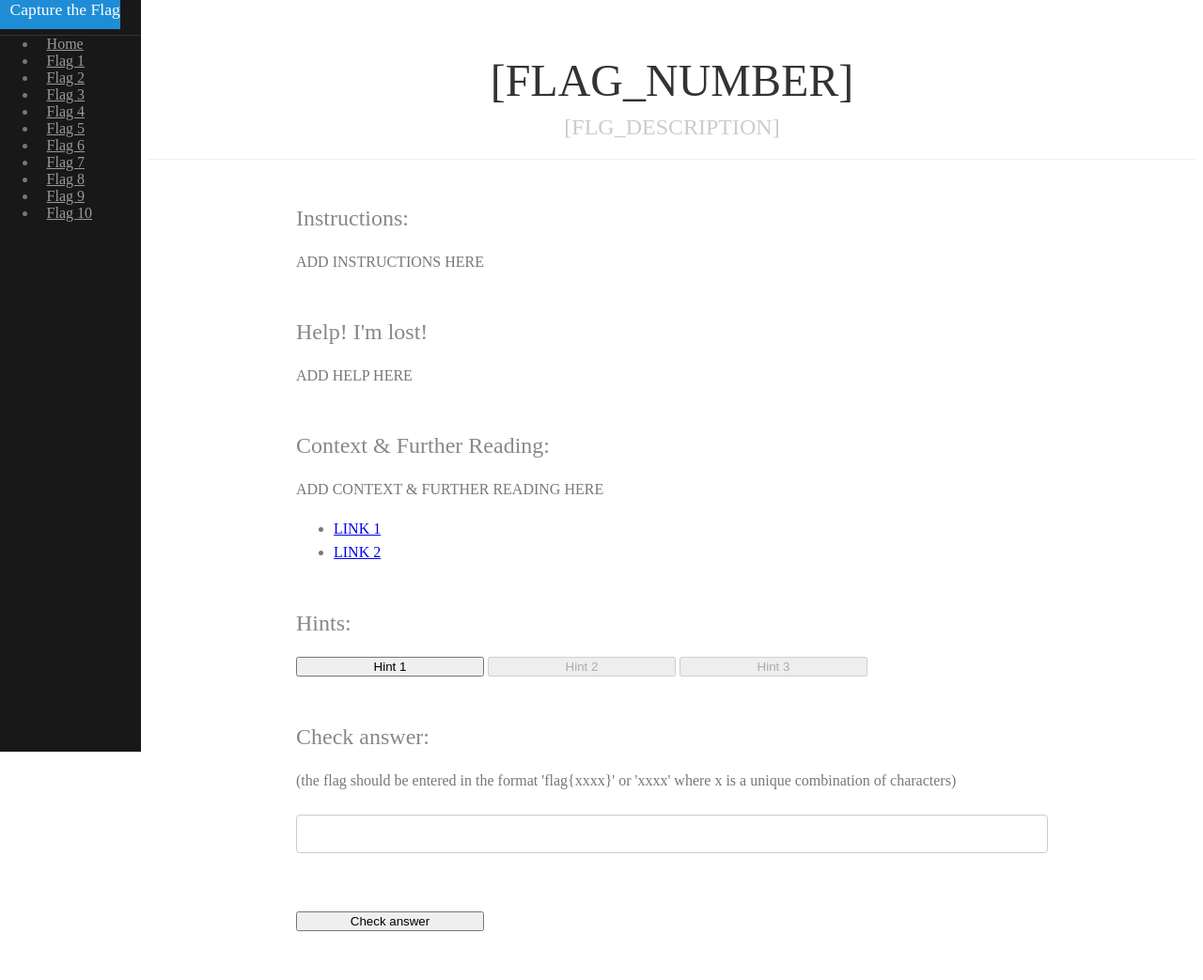
After one commit to donnelly-r/ctf-website, a Flask app: page /TEMPLATE in a window 1280 px wide. The commit adds this page. Shown: the whole page at 94% size. Run offline with Flask 3, Linux system fonts and the light colour scheme.

Commit message:
generalised flag1.js for all future development. created html template for future flags

```diff
--- a/static/scripts/flag1.js
+++ b/static/scripts/flag.js
@@ -28,7 +28,9 @@ function showHint(hintNumber) {
     }
 }
 
-function checkAnswer() {
+function checkAnswer(flagNumber) {
+    switch (flagNumber){
+        case 1:
             if (document.forms['submitAnswer'].flagInput.value == "nkw2" || document.forms['submitAnswer'].flagInput.value == "flag{nkw2}") {
                 nextFlagLink.style.display = "block";
                 alert("Congratulations, you have completed the first flag! Please click the hyperlink at the bottom of this page to continue to the next challenge")
@@ -37,3 +39,4 @@ function checkAnswer() {
                 alert("Unfortunately this is not correct. Please ensure you have entered the flag in the correct form and try again")
             }
     }
+}
--- a/templates/flag1.html
+++ b/templates/flag1.html
@@ -103,13 +103,13 @@
                     <input type="text" id="flagInput" name="flagInput">
                 </form>
                 <br><br>
-                <button name="checkAnswerButton" class="action_btn" type="button" onclick="checkAnswer()">Check answer</button>
+                <button name="checkAnswerButton" class="action_btn" type="button" onclick="checkAnswer(1)">Check answer</button>
                 <h2><a href="flag2" id="nextFlag" style="display:none;" class="pure-menu-item">Continue to flag 2</a></h2>
             </div>
         </div>
     </div>
 
-    <script type="text/javascript" src="{{ url_for('static', filename='scripts/flag1.js') }}"></script>
+    <script type="text/javascript" src="{{ url_for('static', filename='scripts/flag.js') }}"></script>
     <script type="text/javascript" src="{{ url_for('static', filename='scripts/ui.js') }}"></script>
 
 </body>
--- a/templates/index.html
+++ b/templates/index.html
@@ -57,7 +57,7 @@
                     Box window. You should be presented with a terminal session which looks like the following:.
                 </p>
                 <img src="{{url_for('static', filename='assets/index/expected_terminal_output.jpg')}}" width="400px"
-                    class="center">
+                    class="center" alt="initial setup of your terminal session should look like the following screenshot">
                 <p>
                     Once you see this screen, you are ready to start the first flag! Click the link below to navigate
                     there.
--- /dev/null
+++ b/templates/template.html
@@ -0,0 +1,94 @@
+<!doctype html>
+<html lang="en">
+
+<head>
+    <meta charset="utf-8">
+    <meta http-equiv="X-UA-Compatible" content="IE=edge">
+    <meta name="viewport" content="width=device-width, initial-scale=1.0">
+    <title>Flag 1</title>
+    <link rel="stylesheet" href="static/style/style.css">
+</head>
+
+<body>
+
+    <div id="layout">
+        <!-- Menu toggle -->
+        <a href="#menu" id="menuLink" class="menu-link">
+            <!-- Hamburger icon -->
+            <span></span>
+        </a>
+
+        <div id="menu">
+            <div class="pure-menu">
+                <a class="pure-menu-heading">Capture the Flag</a>
+                <ul class="pure-menu-list">
+                    <li class="pure-menu-item"><a href="/" class="pure-menu-link">Home</a></li>
+                    <li class="pure-menu-item"><a href="flag1" class="pure-menu-link">Flag 1</a></li>
+                    <li class="pure-menu-item"><a href="flag2" class="pure-menu-link">Flag 2</a></li>
+                    <li class="pure-menu-item"><a href="flag3" class="pure-menu-link">Flag 3</a></li>
+                    <li class="pure-menu-item"><a href="flag4" class="pure-menu-link">Flag 4</a></li>
+                    <li class="pure-menu-item"><a href="flag5" class="pure-menu-link">Flag 5</a></li>
+                    <li class="pure-menu-item"><a href="flag6" class="pure-menu-link">Flag 6</a></li>
+                    <li class="pure-menu-item"><a href="flag7" class="pure-menu-link">Flag 7</a></li>
+                    <li class="pure-menu-item"><a href="flag8" class="pure-menu-link">Flag 8</a></li>
+                    <li class="pure-menu-item"><a href="flag9" class="pure-menu-link">Flag 9</a></li>
+                    <li class="pure-menu-item"><a href="flag10" class="pure-menu-link">Flag 10</a></li>
+                </ul>
+            </div>
+        </div>
+
+        <div id="main">
+            <div class="header">
+                <h1>[FLAG_NUMBER]</h1>
+                <h2>[FLG_DESCRIPTION]</h2>
+            </div>
+
+            <div class="content">
+                <h2 class="content-subhead">Instructions:</h2>
+                <p>
+                    ADD INSTRUCTIONS HERE
+                <h2 class="content-subhead">Help! I'm lost!</h2>
+                    ADD HELP HERE
+                <h2 class="content-subhead">Context & Further Reading:</h2>
+                <p>
+                    ADD CONTEXT & FURTHER READING HERE
+                <ul>
+                    <li><a href="[ADDLINKHERE]"
+                            class="pure-menu-item" target="_blank" rel="noopener noreferrer">LINK 1</a></li>
+                    <li><a href="[ADDLINKHERE]"
+                            class="pure-menu-item" target="_blank" rel="noopener noreferrer">LINK 2</a></li>
+                </ul>
+                </p>
+
+                <h2 class="content-subhead">Hints:</h2>
+                <p id="hint1text" style="display:none;">
+                    HINT 1 TEXT
+                <p id="hint2text" style="display:none;">
+                    HINT 2 TEXT
+                <p id="hint3text" style="display:none;">
+                    HINT 3 TEXT
+                <div class="hint-buttons">
+                    <button name="hint1button" id="hint1button" class="action_btn" type="button" onclick="showHint(1)">Hint 1</button>
+                    <button name="hint2button" disabled id="hint2button" class="action_btn" type="button" onclick="showHint(2)">Hint 2</button>
+                    <button name="hint3button" disabled id="hint3button" class="action_btn" type="button" onclick="showHint(3)">Hint 3</button>
+                </div>
+
+                <h2 class="content-subhead">Check answer:</h2>
+                <p> (the flag should be
+                    entered in the format 'flag{xxxx}' or 'xxxx' where x is a unique combination of characters)</p>
+                <form name="submitAnswer">
+                    <input type="text" id="flagInput" name="flagInput">
+                </form>
+                <br><br>
+                <button name="checkAnswerButton" class="action_btn" type="button" onclick="checkAnswer([FLAG_NUMBER])">Check answer</button>
+                <h2><a href="flag[FLAG_NUMBER]" id="nextFlag" style="display:none;" class="pure-menu-item">Continue to flag [FLAG_NUMBER]</a></h2>
+            </div>
+        </div>
+    </div>
+
+    <script type="text/javascript" src="{{ url_for('static', filename='scripts/flag.js') }}"></script>
+    <script type="text/javascript" src="{{ url_for('static', filename='scripts/ui.js') }}"></script>
+
+</body>
+
+</html>
--- a/views.py
+++ b/views.py
@@ -10,6 +10,10 @@ def home():
 def flag1():
     return render_template("flag1.html")
 
+@views.route("/TEMPLATE")
+def template():
+    return render_template("template.html")
+
 @views.route("/")
 def reroute():
     return redirect(url_for("views.home"))
```
Also changed, not shown: README.md. Lines whose indentation alone changed are shown as unchanged.
